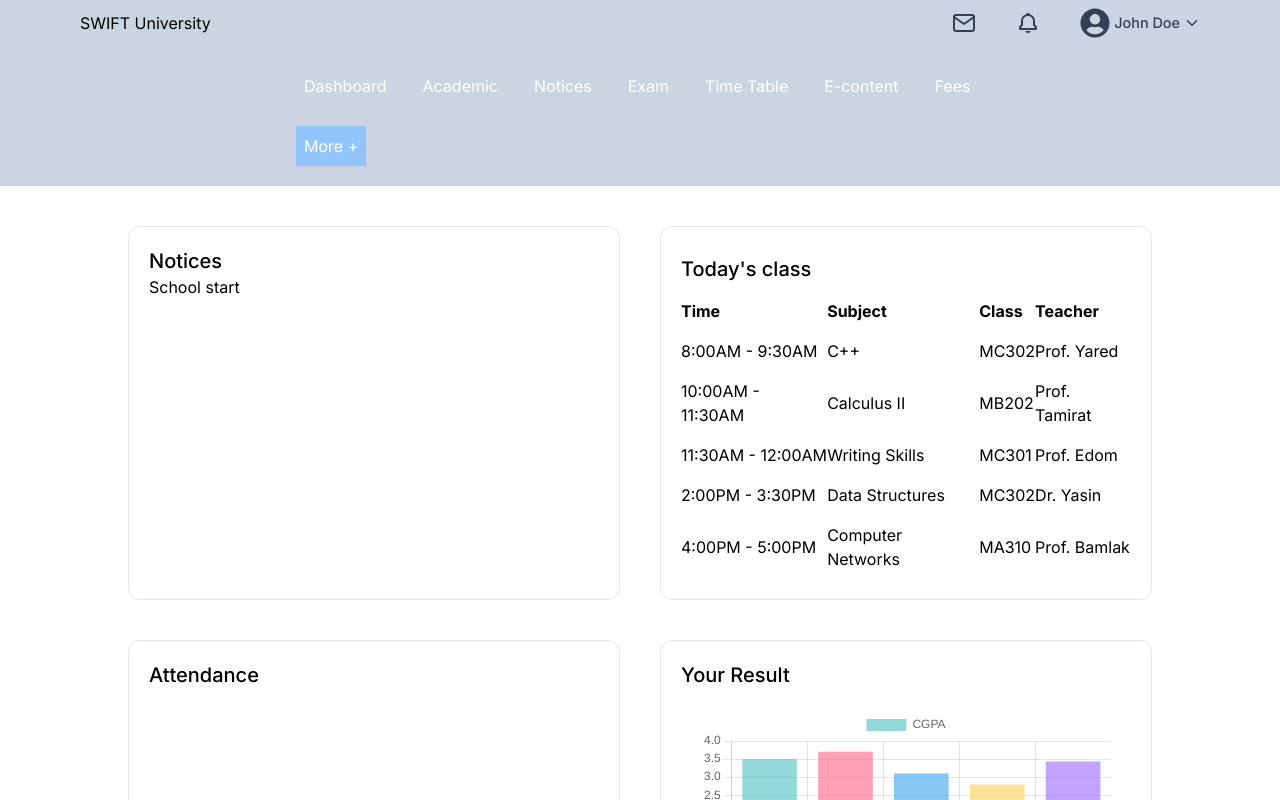
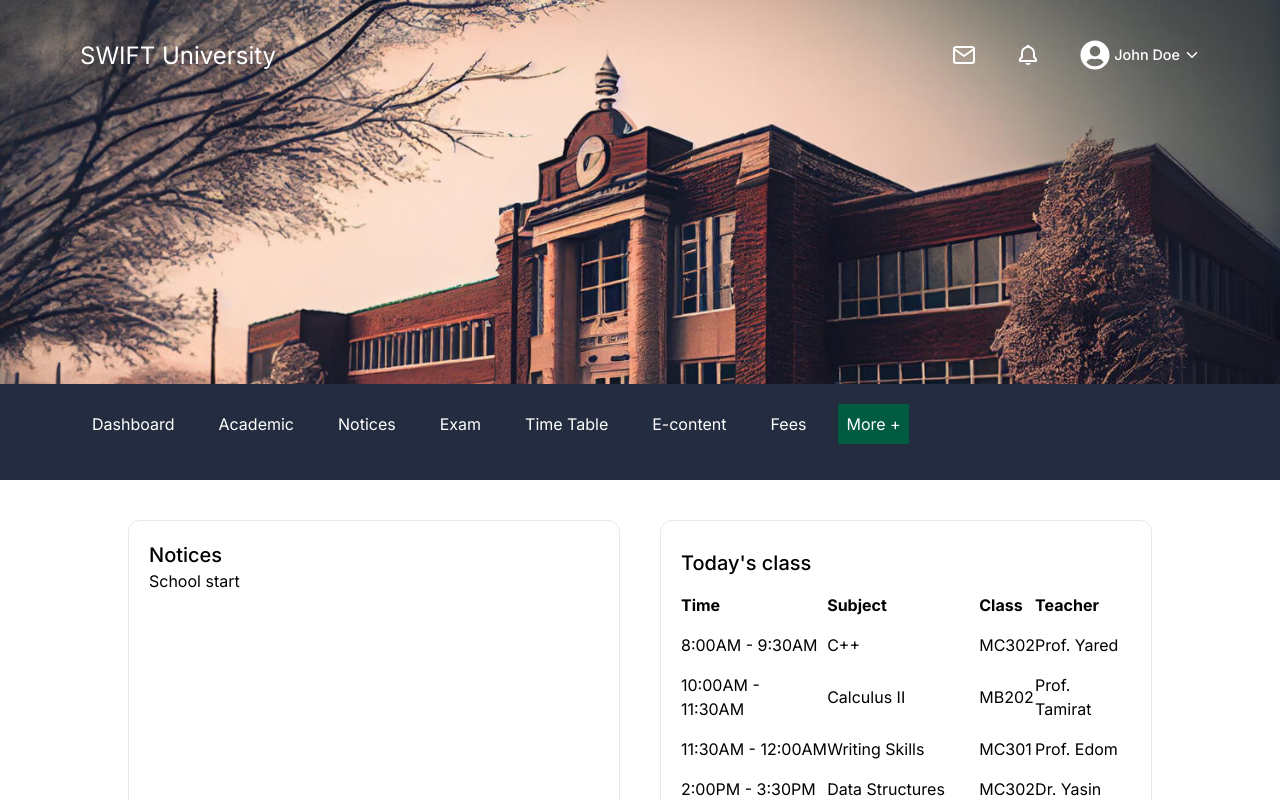
Before and after one commit to naolmelesse/sms-dashboard, a Next.js app: page / in a window 1280 px wide. Shown: the top 800 px of the page. Built offline with nearby package versions, Linux system fonts and the light colour scheme.

Commit message:
banner added for home

```diff
--- a/app/components/nav.tsx
+++ b/app/components/nav.tsx
@@ -1,22 +1,22 @@
-
 import { FiSearch } from "react-icons/fi";
 import { FiMail } from "react-icons/fi";
 import { BiBell } from "react-icons/bi";
 import UserProfile from "./user-profile";
 import StudentQuickTabs from "./student-quick-tabs";
-
+import Link from "next/link";
 
 const Nav = () => {
 
     return(
-        <div className=" bg-slate-300">
-        <nav className="flex items-center py-2 px-20 justify-between">
-            <h2>SWIFT University</h2>
+        <div className="bg-[#232D3F] h-[60vh] select-none">
+        <nav className="flex items-start py-10 bg-[url('/university.jpg')] bg-cover px-20 text-[#fff] justify-between h-4/5">
+            <Link href="/" className="text-2xl">SWIFT University</Link>
 
-            <div className="flex items-center gap-10 text-slate-700">
-                {/* <div className="flex items-center gap-5">
-                    <FiSearch className="text-[1.5rem] text-slate-400"/>
-                    <input type="text" placeholder="Search..." className="py-1 outline-none bg-transparent" />
+
+            <div className="flex items-center gap-10">
+                {/* <div className="flex items-center gap-5 border border-[#fff]">
+                    <FiSearch className="text-[1.5rem]"/>
+                    <input type="text" placeholder="Search..." className="py-1 outline-none bg-transparent placeholder:text-[#fff]" />
                 </div> */}
             <FiMail className="text-2xl"/>
             <BiBell className="text-2xl"/>
--- a/app/components/student-quick-tabs.tsx
+++ b/app/components/student-quick-tabs.tsx
@@ -3,15 +3,15 @@ import Link from "next/link";
 
 export default function StudentQuickTabs(){
     return(
-        <div className="w-3/5 mx-auto px-5 py-2 lg:px-10 flex text-[#fff] flex-wrap gap-5 lg:py-5">
-            <Link className="hover:bg-blue-300 p-2 transition duration-300" href="">Dashboard</Link>
-            <Link className="hover:bg-blue-300 p-2 transition duration-300" href="">Academic</Link>
-            <Link className="hover:bg-blue-300 p-2 transition duration-300" href="">Notices</Link>
-            <Link className="hover:bg-blue-300 p-2 transition duration-300" href="">Exam</Link>
-            <Link className="hover:bg-blue-300 p-2 transition duration-300" href="">Time Table</Link>
-            <Link className="hover:bg-blue-300 p-2 transition duration-300" href="">E-content</Link>
-            <Link className="hover:bg-blue-300 p-2 transition duration-300" href="">Fees</Link>
-            <Link className="bg-blue-300 p-2 transition duration-300" href="">More +</Link>
+        <div className=" mx-auto px-5 py-2 lg:px-20 flex text-[#fff] flex-wrap gap-5 lg:py-5">
+            <Link className="hover:bg-[#005B41] py-2 px-3 transition duration-300" href="">Dashboard</Link>
+            <Link className="hover:bg-[#005B41] py-2 px-3 transition duration-300" href="">Academic</Link>
+            <Link className="hover:bg-[#005B41] py-2 px-3 transition duration-300" href="">Notices</Link>
+            <Link className="hover:bg-[#005B41] py-2 px-3 transition duration-300" href="">Exam</Link>
+            <Link className="hover:bg-[#005B41] py-2 px-3 transition duration-300" href="">Time Table</Link>
+            <Link className="hover:bg-[#005B41] py-2 px-3 transition duration-300" href="">E-content</Link>
+            <Link className="hover:bg-[#005B41] py-2 px-3 transition duration-300" href="">Fees</Link>
+            <Link className="bg-[#005B41] p-2 transition duration-300" href="">More +</Link>
         </div>
     )
 }
--- a/app/layout.tsx
+++ b/app/layout.tsx
@@ -6,7 +6,7 @@ import Nav from './components/nav'
 const inter = Inter({ subsets: ['latin'] })
 
 export const metadata: Metadata = {
-  title: 'Zion',
+  title: 'SWIFT University',
   description: 'Crafted with 🖤',
 }
 
```
Also changed, not shown: public/university.jpg (added).
